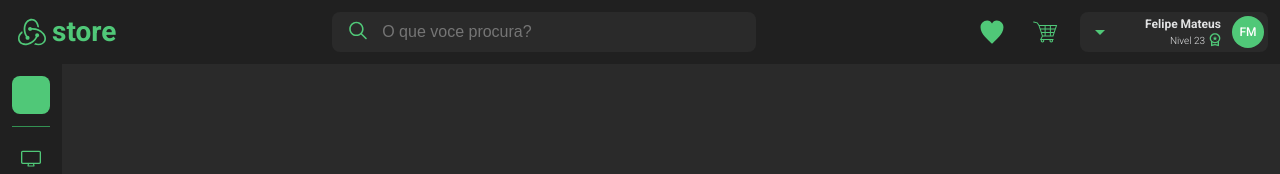
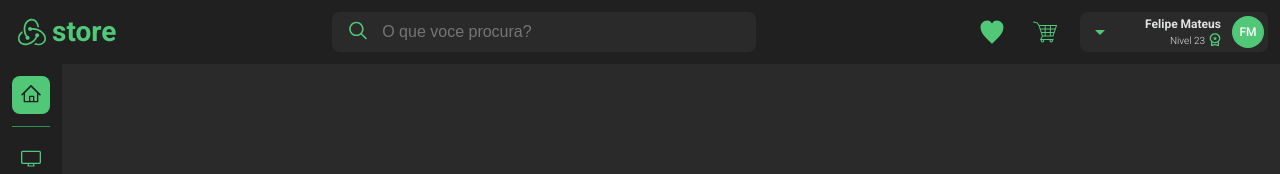
Before and after one commit to avulso17/redux-store, a Next.js app: page / in a window 1280 px wide. Shown: the top 174 px of the page. Built offline with nearby package versions, Linux system fonts and the light colour scheme.

Commit message:
perf: some changes and insert lord-icons (need fix)

```diff
--- a/lottie.config.js
+++ b/lottie.config.js
@@ -1,4 +1,4 @@
 import { defineElement } from 'lord-icon-element'
-import Lottie from 'lottie-web'
+import lottie from 'lottie-web'
 
-defineElement(Lottie.loadAnimation)
+defineElement(lottie.loadAnimation)
--- a/package.json
+++ b/package.json
@@ -25,6 +25,7 @@
   "dependencies": {
     "@fontsource/roboto": "^4.5.8",
     "@next-auth/prisma-adapter": "^1.0.7",
+    "@next/bundle-analyzer": "^13.4.7",
     "@prisma/client": "^4.15.0",
     "@radix-ui/react-alert-dialog": "^1.0.2",
     "@radix-ui/react-avatar": "^1.0.1",
--- a/src/components/UI/ThemeProvider/index.tsx
+++ b/src/components/UI/ThemeProvider/index.tsx
@@ -26,6 +26,10 @@ export const ThemeProvider = ({
     void dispatch(toggleTheme(preferredTheme))
   }, [])
 
+  // useIsomorphicLayoutEffect(() => {
+  //   defineElement(lottie.loadAnimation)
+  // }, [])
+
   return (
     <StyledProvider theme={currentTheme}>
       {children}
--- a/src/components/UI/sidebar/index.tsx
+++ b/src/components/UI/sidebar/index.tsx
@@ -3,13 +3,13 @@ import { useRouter } from 'next/router'
 import { useMemo } from 'react'
 import { AiOutlineCar } from 'react-icons/ai'
 
-import { LordIcon } from '@/components/designSystem/lordIcon'
 import { useSelector } from '@/hooks/redux'
 import {
   BackpackIcon,
   DesktopIcon,
   MixIcon,
   SpeakerLoudIcon,
+  HomeIcon,
 } from '@radix-ui/react-icons'
 
 import { Separator } from '../../designSystem/separator'
@@ -25,18 +25,19 @@ export function Sidebar(): JSX.Element {
     return path === id
   }
 
-  const memoHomeIcon = useMemo(
-    () => (
-      <LordIcon
-        src='/icons/outline/animated/home-icon.json'
-        trigger='hover'
-        target='.home-button'
-        className='current-color'
-        size={22}
-      />
-    ),
-    []
-  )
+  // const memoHomeIcon = useMemo(
+  //   () => (
+  //     <LordIcon
+  //       src='/icons/outline/animated/home-icon.json'
+  //       trigger='hover'
+  //       target='.home-button'
+  //       className='current-color'
+  //       size={22}
+  //     />
+  //   ),
+  //   []
+  // )
+  const memoHomeIcon = useMemo(() => <HomeIcon />, [])
   const memoEletronicsIcon = useMemo(() => <DesktopIcon />, [])
   const memoAutomotiveIcon = useMemo(() => <AiOutlineCar />, [])
   const memoGamesIcon = useMemo(() => <MixIcon />, [])
--- a/src/styles/theme.ts
+++ b/src/styles/theme.ts
@@ -3,7 +3,7 @@ import type { DefaultTheme as IDefaultTheme } from 'styled-components'
 import { colors } from './colors'
 import type { IBaseConfig } from './styled'
 
-const baseConfig: IBaseConfig = {
+export const baseConfig: IBaseConfig = {
   space: {
     auto: 'auto',
     1: '0.25rem',
```
Also changed, not shown: 1 other file (tests, documents, lock files or other folders).
